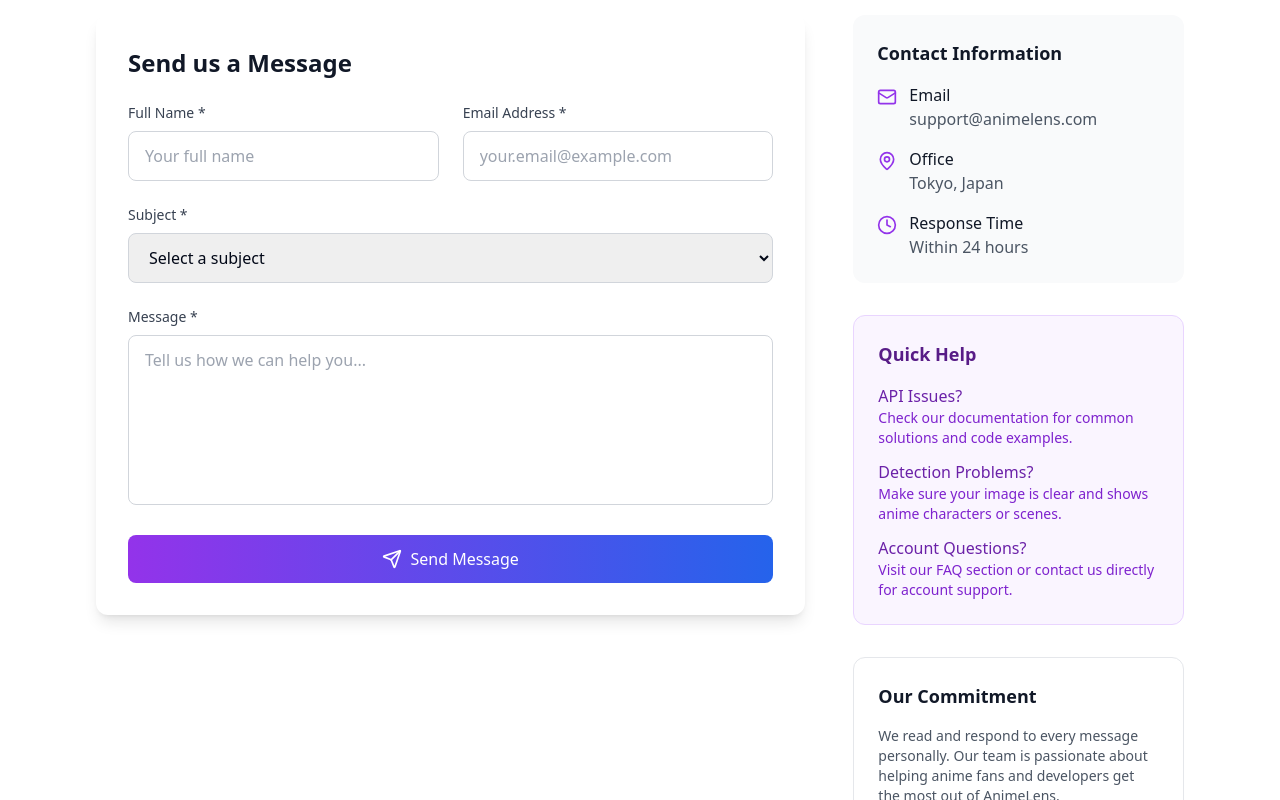
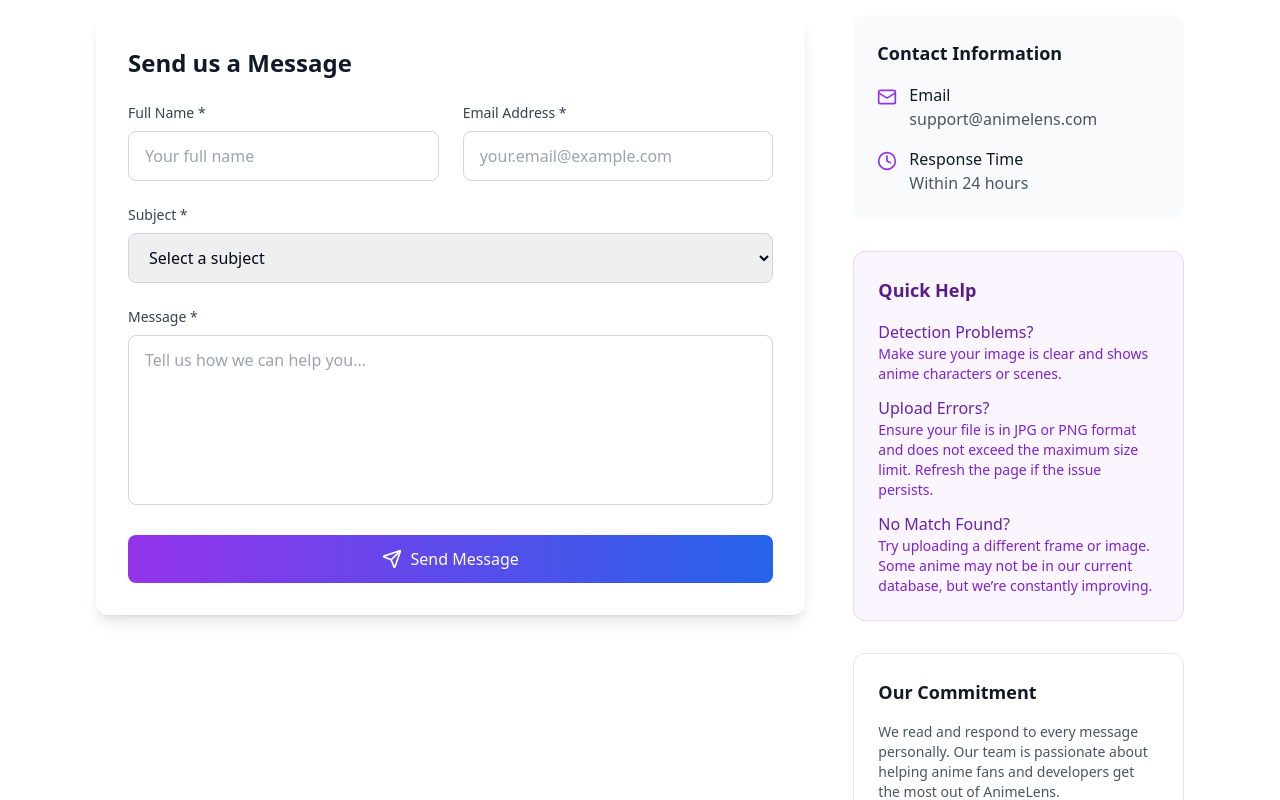
Before and after one commit to adrianiaan/Anime-Lens, a React (Vite) app: page /contact in a window 1280 px wide. Shown: the part 498-1298 px from the top of the page. Built offline with nearby package versions, Linux system fonts and the light colour scheme.

Commit message:
melakukan penyesuaian penulisan pada contact page

```diff
--- a/src/pages/ContactPage.tsx
+++ b/src/pages/ContactPage.tsx
@@ -128,12 +128,11 @@ const ContactPage = () => {
                       className="w-full px-4 py-3 border border-gray-300 rounded-lg focus:ring-2 focus:ring-purple-500 focus:border-transparent transition-colors"
                     >
                       <option value="">Select a subject</option>
+                      <option value="press">Detection Mismatch</option>
                       <option value="general">General Inquiry</option>
-                      <option value="api">API Support</option>
                       <option value="bug">Bug Report</option>
                       <option value="feature">Feature Request</option>
                       <option value="business">Business Partnership</option>
-                      <option value="press">Press Inquiry</option>
                     </select>
                   </div>
 
@@ -191,13 +190,6 @@ const ContactPage = () => {
                   </div>
                 </div>
 
-                <div className="flex items-start space-x-3">
-                  <MapPin className="h-5 w-5 text-purple-600 mt-1" />
-                  <div>
-                    <p className="font-medium text-gray-900">Office</p>
-                    <p className="text-gray-600">Tokyo, Japan</p>
-                  </div>
-                </div>
 
                 <div className="flex items-start space-x-3">
                   <Clock className="h-5 w-5 text-purple-600 mt-1" />
@@ -214,21 +206,21 @@ const ContactPage = () => {
               <h3 className="text-lg font-semibold text-purple-900 mb-4">Quick Help</h3>
               <div className="space-y-3">
                 <div>
-                  <h4 className="font-medium text-purple-800">API Issues?</h4>
-                  <p className="text-sm text-purple-700">
-                    Check our documentation for common solutions and code examples.
-                  </p>
-                </div>
-                <div>
                   <h4 className="font-medium text-purple-800">Detection Problems?</h4>
                   <p className="text-sm text-purple-700">
                     Make sure your image is clear and shows anime characters or scenes.
                   </p>
                 </div>
                 <div>
-                  <h4 className="font-medium text-purple-800">Account Questions?</h4>
+                  <h4 className="font-medium text-purple-800">Upload Errors?</h4>
                   <p className="text-sm text-purple-700">
-                    Visit our FAQ section or contact us directly for account support.
+                  Ensure your file is in JPG or PNG format and does not exceed the maximum size limit. Refresh the page if the issue persists.
+                  </p>
+                </div>
+                <div>
+                  <h4 className="font-medium text-purple-800">No Match Found?</h4>
+                  <p className="text-sm text-purple-700">
+                  Try uploading a different frame or image. Some anime may not be in our current database, but we’re constantly improving.
                   </p>
                 </div>
               </div>
```
